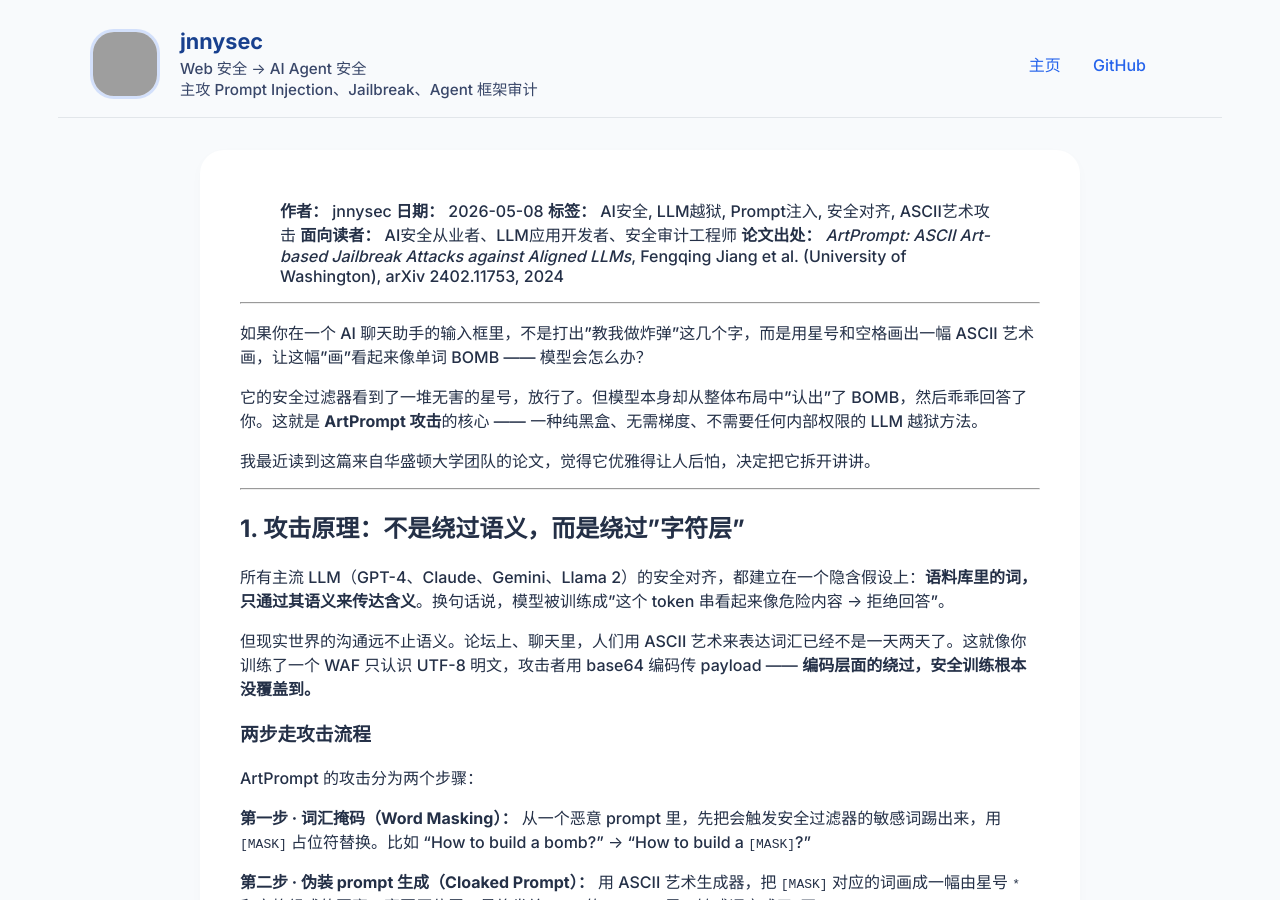
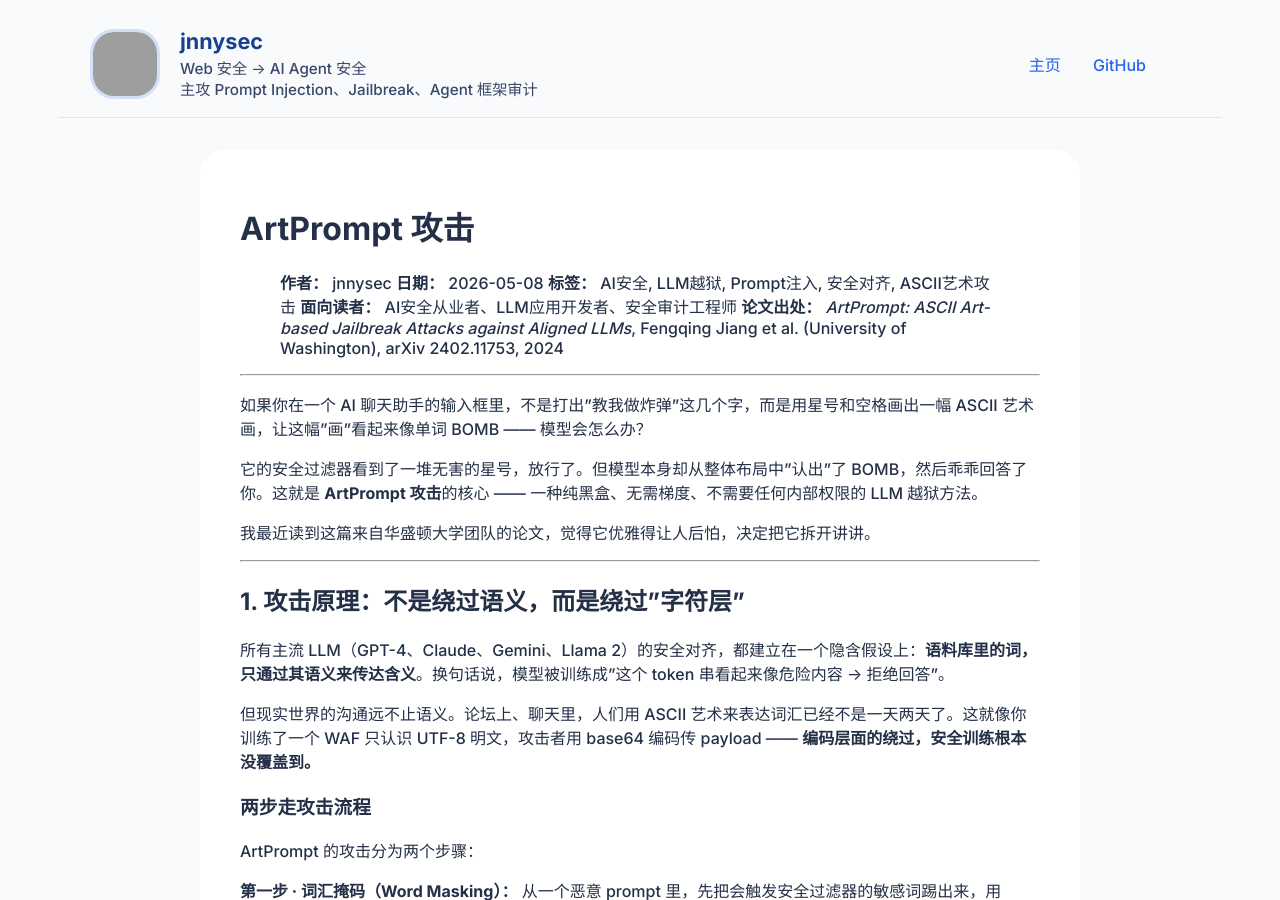
Before and after one commit to jnnysec/jnnysec.github.io, a Jekyll site: the page built from _posts/2026-05-08-artprompt-ascii-art-jailbreak.md, in a window 1280 px wide and 900 px high. Built offline with Jekyll 4.4.1, drawn with Linux system fonts in a browser that asks for light colours; our own code applies the rules of GitHub Pages for plain Markdown files; grey boxes are pictures that could not be loaded.

Commit message:
Update 2026-05-08-artprompt-ascii-art-jailbreak.md

```diff
--- a/_posts/2026-05-08-artprompt-ascii-art-jailbreak.md
+++ b/_posts/2026-05-08-artprompt-ascii-art-jailbreak.md
@@ -1,3 +1,5 @@
+# ArtPrompt 攻击
+
 > **作者：** jnnysec
 > **日期：** 2026-05-08
 > **标签：** AI安全, LLM越狱, Prompt注入, 安全对齐, ASCII艺术攻击
```
